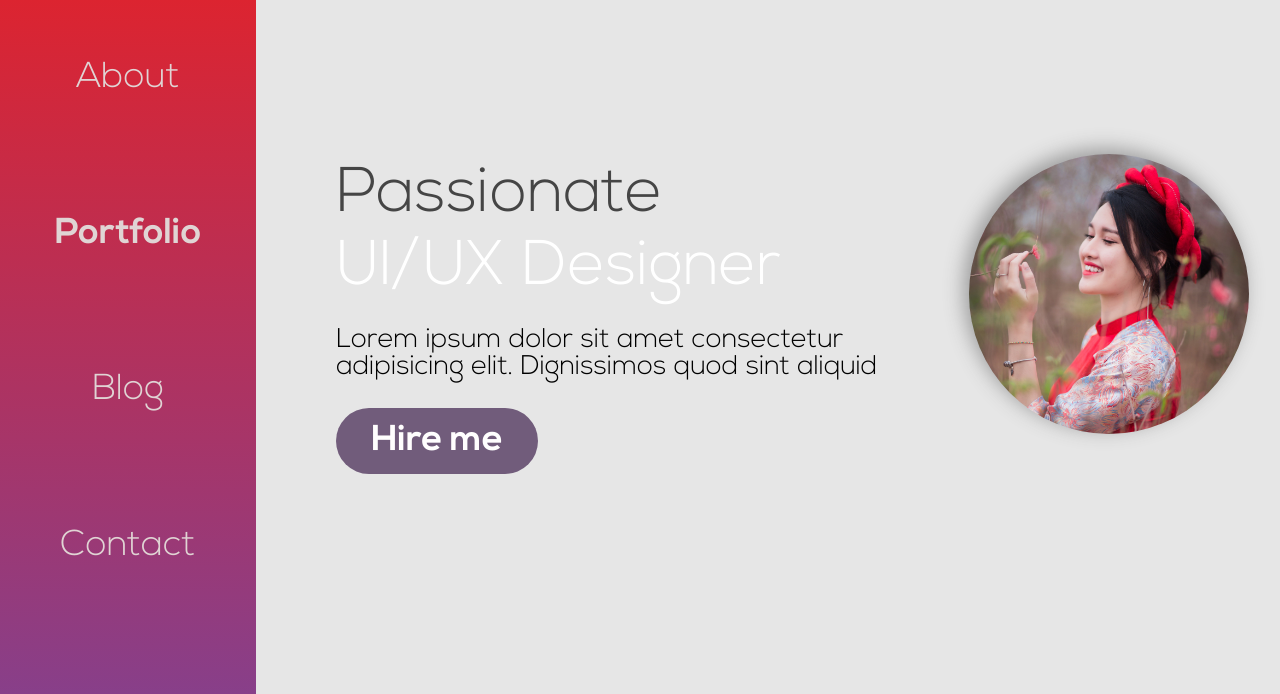
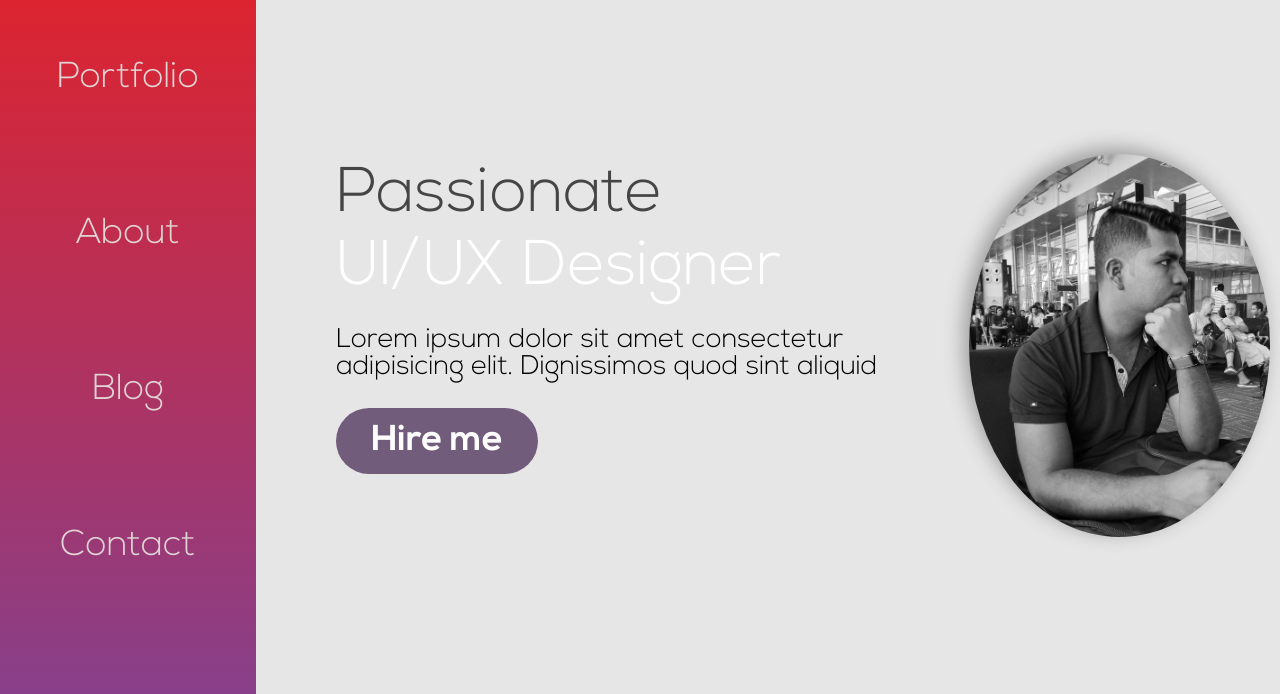
Before and after one commit to Asif-newaz/template-portfolio, a plain HTML site: page index.html in a window 1280 px wide. Shown: the top 694 px of the page. Drawn offline with Linux system fonts and the light colour scheme.

Commit message:
added portfolio picture

```diff
--- a/css/style.css
+++ b/css/style.css
@@ -41,7 +41,7 @@ body {
   font-family: Nexa, sans-serif;
 }
 .link.portfolio {
-  font-weight: bold;
+  /* font-weight: bold; */
 }
 
 .main{
@@ -65,7 +65,7 @@ body {
 .main .picture {
   grid-area: image;
   width: 100%;
-  max-width: 280px;
+  /* max-width: 280px; */
   overflow: hidden;
   filter: drop-shadow(-5px -5px 10px #999);
 }
--- a/index.html
+++ b/index.html
@@ -12,10 +12,10 @@
 
 <body>
   <div class="sidebar">
-    <a class="about link">About</a>
-    <a class="portfolio link">Portfolio</a>
-    <a class="blog link">Blog</a>
-    <a class="contact link">Contact</a>
+    <a href="#" class="portfolio link">Portfolio</a>
+    <a href="#" class="about link">About</a>
+    <a href="#" class="blog link">Blog</a>
+    <a href="#" class="contact link">Contact</a>
   </div>
   <div class="main">
     <div class="info">
@@ -24,7 +24,7 @@
       <p class="intro"> Lorem ipsum dolor sit amet consectetur adipisicing elit. Dignissimos quod sint aliquid</p>
       <button class="cta">Hire me</button>
     </div>
-    <div class="picture"><img src="images/adult-beautiful-cute-341970.jpg" alt="Some Vietnamese girl" /></div>
+    <div class="picture"><img src="images/asif-newaz.jpg" alt="Some Vietnamese girl" /></div>
     <div class="socials">
       <i class="fa-4x fab fa-behance"></i>
       <i class="fa-4x fab fa-instagram"></i>
```
Also changed, not shown: images/asif-newaz.jpg (added).
